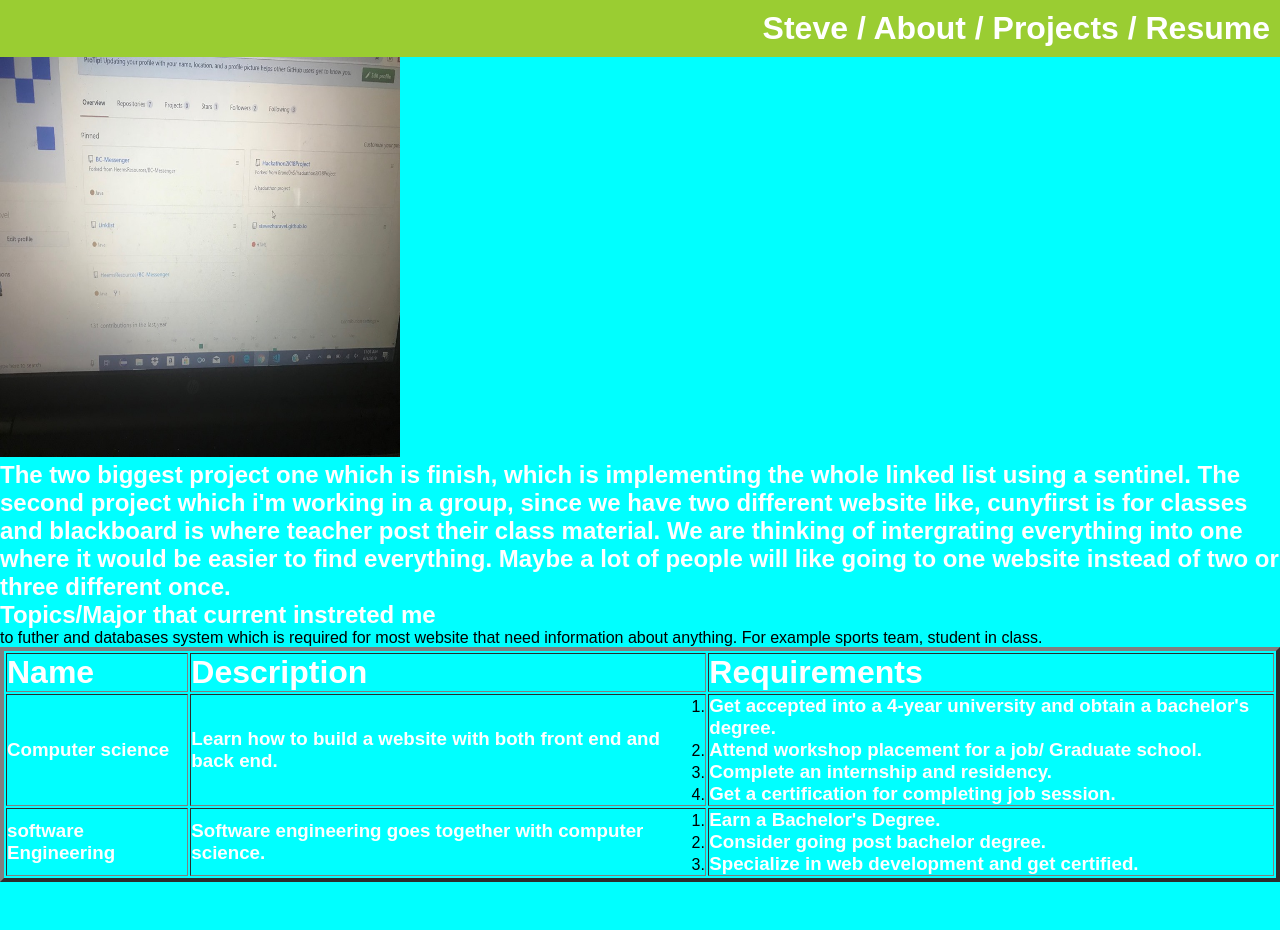
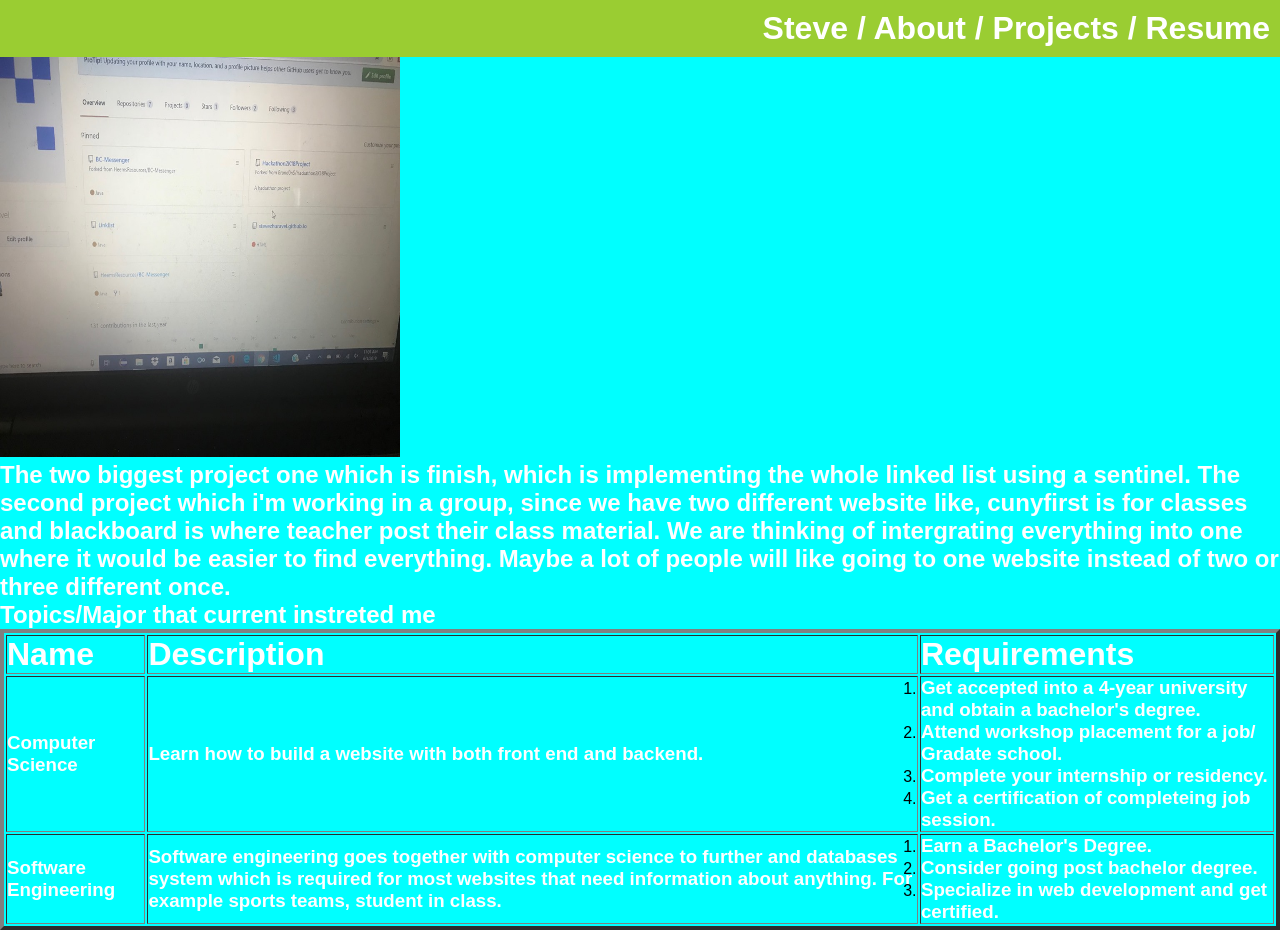
Before and after one commit to richy163/stevezhuravel12.github.io, a plain HTML site: page aboutme.html in a window 1280 px wide. Before the commit the page ends 882 px from the top, so only its background shows below. Drawn offline with Linux system fonts and the light colour scheme.

Commit message:
Update aboutme.html

```diff
--- a/aboutme.html
+++ b/aboutme.html
@@ -12,7 +12,6 @@
     <body>
 
         <div class = "header">
-
             <h1><a href = "index.html"> Steve / </a>
                 <a href = "aboutme.html"> About / </a>
                 <a href = "https://github.com/stevezhuravel"> Projects  / </a>
@@ -39,52 +38,53 @@
                 <tr> <td> <h1> Name </h1>  </td> <td> <h1> Description </h1> </td> <td> <h1> Requirements </h1>  </td>  </tr>
 
                 <!--Start of the first row-->
-                        <tr> <td>  <h3>Computer science</h3> </td> <td> <h3> Learn how to build a website with both front end and back end.</h3> </td>
-                            <td><!--Start of second column-->
+                <tr> <td>  <h3>Computer Science</h3> </td> <td> <h3> Learn how to build a website with both front
+                    end and backend.
+                </h3> </td>
+                    <td><!--Start of third column-->
                         <ol>
                             <li>
                                 <h3> Get accepted into a 4-year university and obtain a bachelor's degree.</h3>
                             </li>
 
                             <li>
-                                       <h3> Attend workshop placement for a job/ Graduate school.</h3>
+                                <h3> Attend workshop placement for a job/ Gradate school.</h3>
                             </li>
 
                             <li>
-                                       <h3> Complete an internship and residency.</h3>
+                                <h3> Complete your internship or residency.</h3>
                             </li>
 
                             <li>
-                                        <h3>Get a certification for completing job session.</h3>
+                                <h3>Get a certification of completeing job session.</h3>
                             </li>
                         </ol>
-                            </td><!--end of the second column-->
+                    </td><!--end of the third column-->
                 </tr>
                 <!--End of the first row-->
 
-                        <!--Start of the third row-->
-                        <tr> <td> <h3>software Engineering </h3></td> <td> <h3> Software engineering goes together with computer science.</h3> </td>
-                           to futher and databases system which is required for most website that need information about
-                           anything. For example sports team, student in class. <td>
+                <!--Start of the second row-->
+                <tr> <td> <h3>Software Engineering </h3></td> <td> <h3>Software engineering goes together with computer science
+                        to further and databases system which is required for most websites that
+                        need information about anything. For example sports teams, student in class.</h3> </td>
+                    <td>
                         <ol>
                             <li>
-                                        <h3>Earn a Bachelor's Degree.</h3>
+                                <h3>  Earn a Bachelor's Degree.</h3>
                             </li>
 
                             <li>
-                                       <h3> Consider going post bachelor degree.</h3>
+                                <h3>  Consider going post bachelor degree.</h3>
                             </li>
 
                             <li>
-                                       <h3> Specialize in web development and get certified.</h3>
+                                <h3>  Specialize in web development and get certified.</h3>
                             </li>
                         </ol>
                     </td>
                 </tr>
                 <!--End of second row-->
-
             </table>
-
         </div>
     </body>
 </html>
```
Lines whose indentation alone changed are shown as unchanged.
